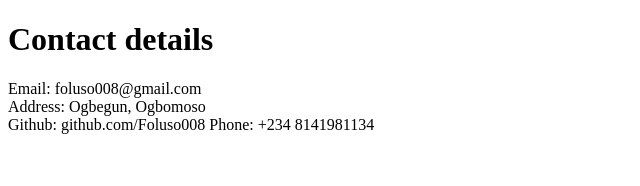
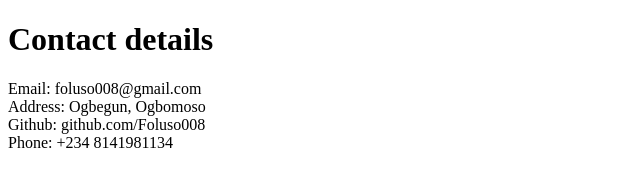
Before and after one commit to Foluso008/Resume, a plain HTML site: page Contact.html in a window 1280 px wide. Shown: the whole page, without its empty margins (0-640 px from the left). Drawn offline with Linux system fonts and the light colour scheme.

Commit message:
Update Contact.html

```diff
--- a/Contact.html
+++ b/Contact.html
@@ -9,7 +9,7 @@
     <h1>Contact details</h1>
     <p>Email: foluso008@gmail.com <br/>
     Address: Ogbegun, Ogbomoso <br/>
-    Github: github.com/Foluso008
+    Github: github.com/Foluso008<br/>
     Phone: +234 8141981134
     </p>
 </body>
```
